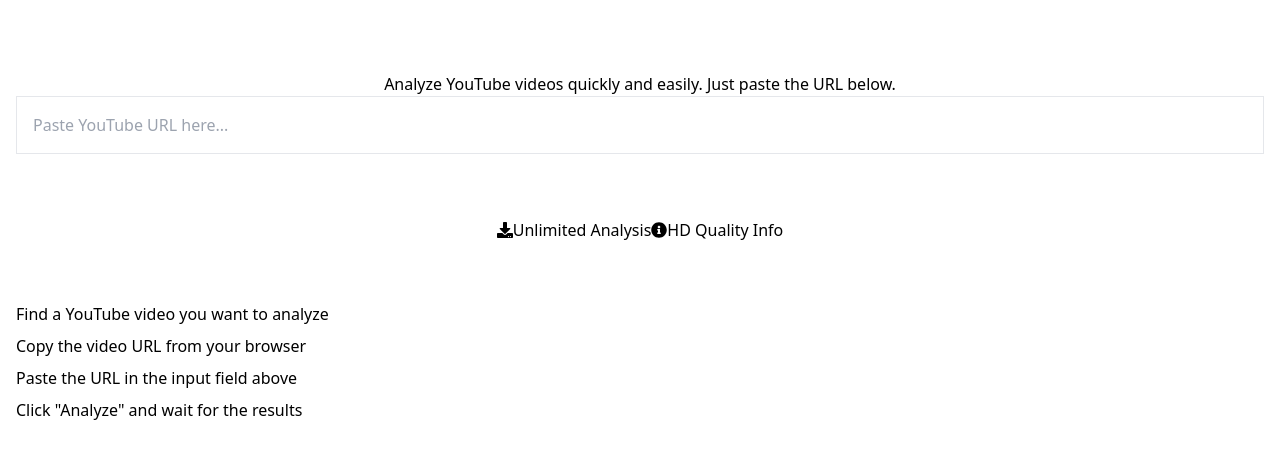
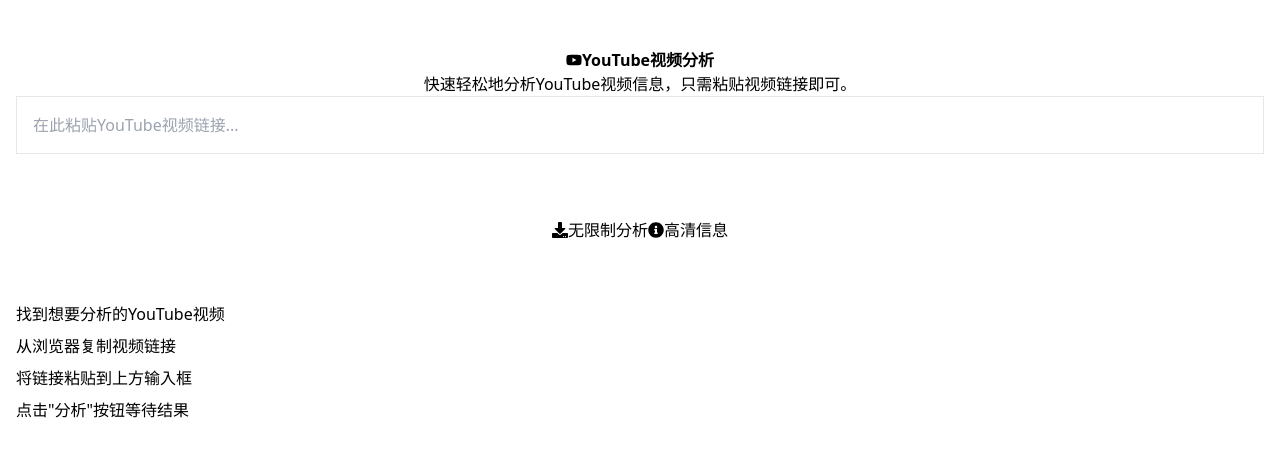
Before and after one commit to ww2766/youtube-cf, a Next.js app: page / in a window 1280 px wide. Shown: the top 458 px of the page. Built offline with nearby package versions, Linux system fonts and the light colour scheme.

Commit message:
Add files via upload

```diff
--- a/app/page.tsx
+++ b/app/page.tsx
@@ -19,7 +19,7 @@
   const handleSubmit = async (e: React.FormEvent) => {
     e.preventDefault();
     if (!url.trim()) {
-      setError('Please enter a YouTube URL');
+      setError('请输入YouTube视频链接');
       return;
     }
 
@@ -28,7 +28,7 @@
     setVideoInfo(null);
 
     try {
-      console.log('Analyzing URL:', url);
+      console.log('分析URL:', url);
       const response = await fetch('/api/analyze', {
         method: 'POST',
         headers: {
@@ -38,28 +38,28 @@
       });
 
       const text = await response.text();
-      console.log('API Response:', { status: response.status, text });
+      console.log('API响应:', { status: response.status, text });
 
       let data;
       try {
         data = JSON.parse(text);
       } catch (err) {
-        console.error('Failed to parse response:', text);
-        throw new Error('Server returned invalid response. Please try again later.');
+        console.error('解析响应失败:', text);
+        throw new Error('服务器返回了无效的响应，请稍后重试');
       }
 
       if (!response.ok) {
-        throw new Error(data.error || 'Failed to analyze video');
+        throw new Error(data.error || '视频分析失败');
       }
 
       if (data.success) {
         setVideoInfo(data.videoInfo);
       } else {
-        throw new Error(data.error || 'Unknown error occurred');
+        throw new Error(data.error || '发生未知错误');
       }
     } catch (err) {
-      console.error('Error:', err);
-      setError(err instanceof Error ? err.message : 'Failed to analyze video');
+      console.error('错误:', err);
+      setError(err instanceof Error ? err.message : '视频分析失败');
     } finally {
       setLoading(false);
     }
@@ -68,20 +68,20 @@
   return (
     <main className="min-h-screen bg-gradient-to-br from-gray-900 via-purple-900 to-gray-900">
       <div className="max-w-4xl mx-auto px-4 py-12">
-        {/* Header */}
+        {/* 头部 */}
         <div className="text-center mb-12">
-          <h1 className="flex items-center justify-center text-6xl font-bold mb-6 text-white">
+          <h1 className="flex items-center justify-center text-6xl font-bold mb-6">
             <FaYoutube className="text-red-600 mr-4" />
             <span className="bg-clip-text text-transparent bg-gradient-to-r from-white to-gray-300">
-              YouTube Analyzer
+              YouTube视频分析
             </span>
           </h1>
           <p className="text-gray-300 text-lg max-w-2xl mx-auto">
-            Analyze YouTube videos quickly and easily. Just paste the URL below.
+            快速轻松地分析YouTube视频信息，只需粘贴视频链接即可。
           </p>
         </div>
 
-        {/* Input Form */}
+        {/* 输入表单 */}
         <div className="bg-white/10 backdrop-blur-lg rounded-2xl shadow-2xl p-8 mb-8">
           <form onSubmit={handleSubmit} className="space-y-6">
             <div className="relative">
@@ -89,8 +89,9 @@
                 type="text"
                 value={url}
                 onChange={(e) => setUrl(e.target.value)}
-                placeholder="Paste YouTube URL here..."
+                placeholder="在此粘贴YouTube视频链接..."
                 className="w-full p-4 pr-36 bg-white/5 rounded-xl border border-white/10 focus:border-blue-500 focus:ring-2 focus:ring-blue-500 outline-none transition-all text-white placeholder-gray-400"
+                style={{ color: 'white' }}
               />
               <button
                 type="submit"
@@ -100,7 +101,7 @@
                 {loading ? (
                   <FaSpinner className="animate-spin" />
                 ) : (
-                  'Analyze'
+                  '分析'
                 )}
               </button>
             </div>
@@ -108,17 +109,17 @@
             <div className="flex items-center justify-center space-x-8 text-gray-400">
               <div className="flex items-center">
                 <FaDownload className="mr-2" />
-                <span>Unlimited Analysis</span>
+                <span>无限制分析</span>
               </div>
               <div className="flex items-center">
                 <FaInfoCircle className="mr-2" />
-                <span>HD Quality Info</span>
+                <span>高清信息</span>
               </div>
             </div>
           </form>
         </div>
 
-        {/* Error Message */}
+        {/* 错误信息 */}
         {error && (
           <div className="bg-red-900/30 border border-red-500/50 rounded-xl p-6 mb-8">
             <div className="flex items-center text-red-200">
@@ -128,7 +129,7 @@
           </div>
         )}
 
-        {/* Video Info */}
+        {/* 视频信息 */}
         {videoInfo && (
           <div className="bg-white/10 backdrop-blur-lg rounded-2xl shadow-2xl overflow-hidden">
             <img
@@ -140,11 +141,11 @@
               <h2 className="text-2xl font-bold mb-4 text-white">{videoInfo.title}</h2>
               <div className="grid grid-cols-2 gap-4 text-gray-300">
                 <div>
-                  <p className="text-gray-400">Author</p>
+                  <p className="text-gray-400">作者</p>
                   <p className="font-medium">{videoInfo.author}</p>
                 </div>
                 <div>
-                  <p className="text-gray-400">Duration</p>
+                  <p className="text-gray-400">时长</p>
                   <p className="font-medium">{videoInfo.duration}</p>
                 </div>
               </div>
@@ -152,14 +153,14 @@
           </div>
         )}
 
-        {/* Instructions */}
+        {/* 使用说明 */}
         <div className="mt-12 text-gray-400">
-          <h3 className="text-xl font-semibold mb-4 text-white">How to use:</h3>
+          <h3 className="text-xl font-semibold mb-4 text-white">使用说明：</h3>
           <ol className="list-decimal list-inside space-y-2">
-            <li>Find a YouTube video you want to analyze</li>
-            <li>Copy the video URL from your browser</li>
-            <li>Paste the URL in the input field above</li>
-            <li>Click "Analyze" and wait for the results</li>
+            <li>找到想要分析的YouTube视频</li>
+            <li>从浏览器复制视频链接</li>
+            <li>将链接粘贴到上方输入框</li>
+            <li>点击"分析"按钮等待结果</li>
           </ol>
         </div>
       </div>
```
Also changed, not shown: 2 other files (tests, documents, lock files or other folders).
